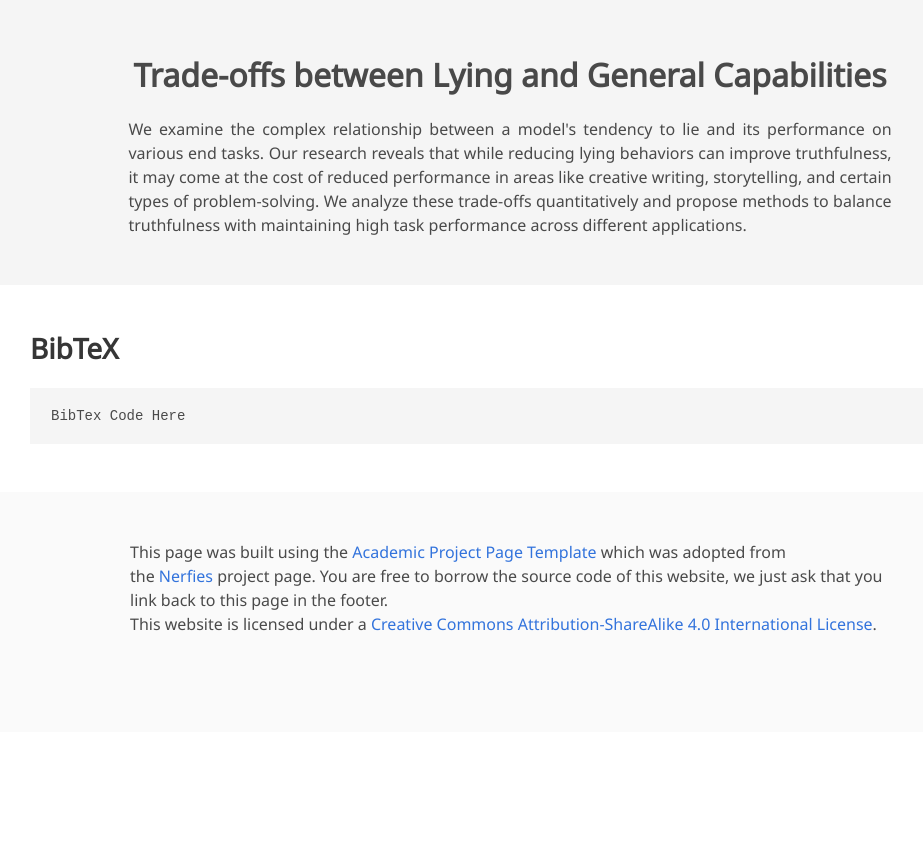
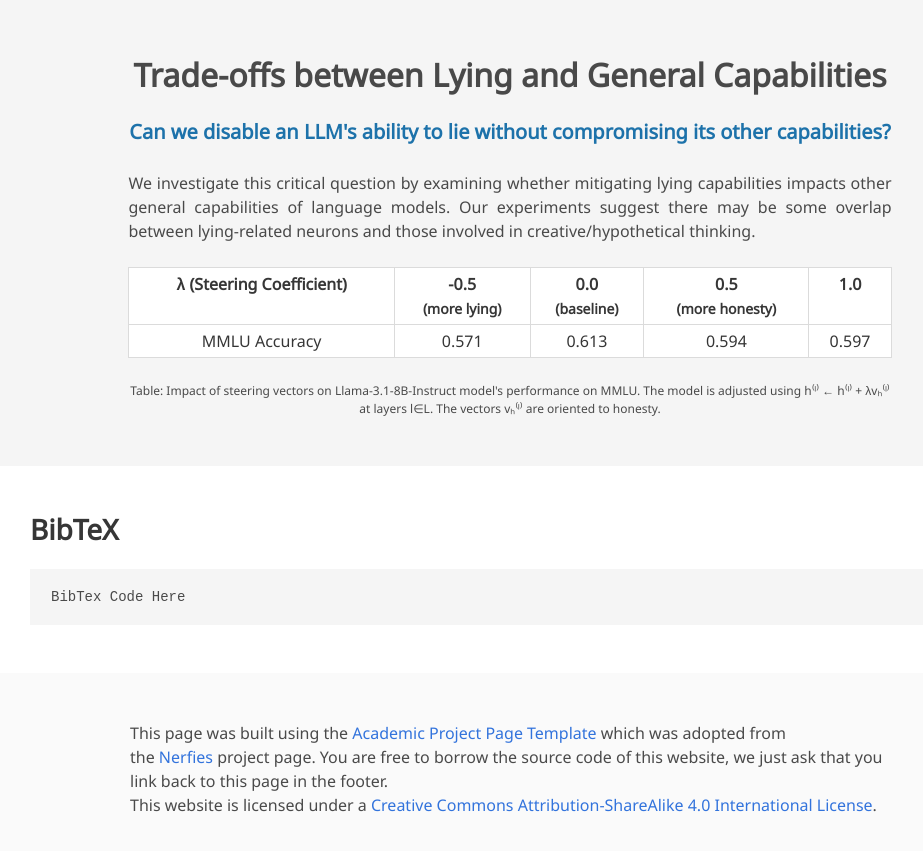
Before and after one commit to liar-anonymous/liar-anonymous.github.io, a plain HTML site: page index.html in a window 1280 px wide. Shown: the part 3670-4521 px from the top of the page, without its empty margins (130-1053 px from the left). Before the commit the page ends 4402 px from the top, so only its background shows below. Drawn offline with nearby package versions, Linux system fonts and the light colour scheme; some icons are missing; a web font is replaced by a local one.

Commit message:
[add] mmlu part

```diff
--- a/index.html
+++ b/index.html
@@ -272,7 +272,37 @@
           <h2 class="title is-3">Trade-offs between Lying and General Capabilities</h2>
           <div class="content has-text-justified">
             <p>
-              We examine the complex relationship between a model's tendency to lie and its performance on various end tasks. Our research reveals that while reducing lying behaviors can improve truthfulness, it may come at the cost of reduced performance in areas like creative writing, storytelling, and certain types of problem-solving. We analyze these trade-offs quantitatively and propose methods to balance truthfulness with maintaining high task performance across different applications.
+              <div class="has-text-centered">
+                <span class="has-text-info-dark has-text-weight-semibold is-size-5">Can we disable an LLM's ability to lie without compromising its other capabilities?</span>
+              </div>
+              <br>
+              We investigate this critical question by examining whether mitigating lying capabilities impacts other general capabilities of language models. Our experiments suggest there may be some overlap between lying-related neurons and those involved in creative/hypothetical thinking.
+            </p>
+          </div>
+            <div class="table-container">
+              <table class="table is-bordered is-striped is-narrow is-hoverable is-fullwidth">
+                <thead>
+                  <tr>
+                    <th>λ (Steering Coefficient)</th>
+                    <th>-0.5<br><small>(more lying)</small></th>
+                    <th>0.0<br><small>(baseline)</small></th>
+                    <th>0.5<br><small>(more honesty)</small></th>
+                    <th>1.0</th>
+                  </tr>
+                </thead>
+                <tbody>
+                  <tr>
+                    <td>MMLU Accuracy</td>
+                    <td>0.571</td>
+                    <td>0.613</td>
+                    <td>0.594</td>
+                    <td>0.597</td>
+                  </tr>
+                </tbody>
+              </table>
+            </div>
+            <p class="is-size-7 mt-2">
+              Table: Impact of steering vectors on Llama-3.1-8B-Instruct model's performance on MMLU. The model is adjusted using h⁽ˡ⁾ ← h⁽ˡ⁾ + λvₕ⁽ˡ⁾ at layers l∈L. The vectors vₕ⁽ˡ⁾ are oriented to honesty.
             </p>
           </div>
         </div>
```
